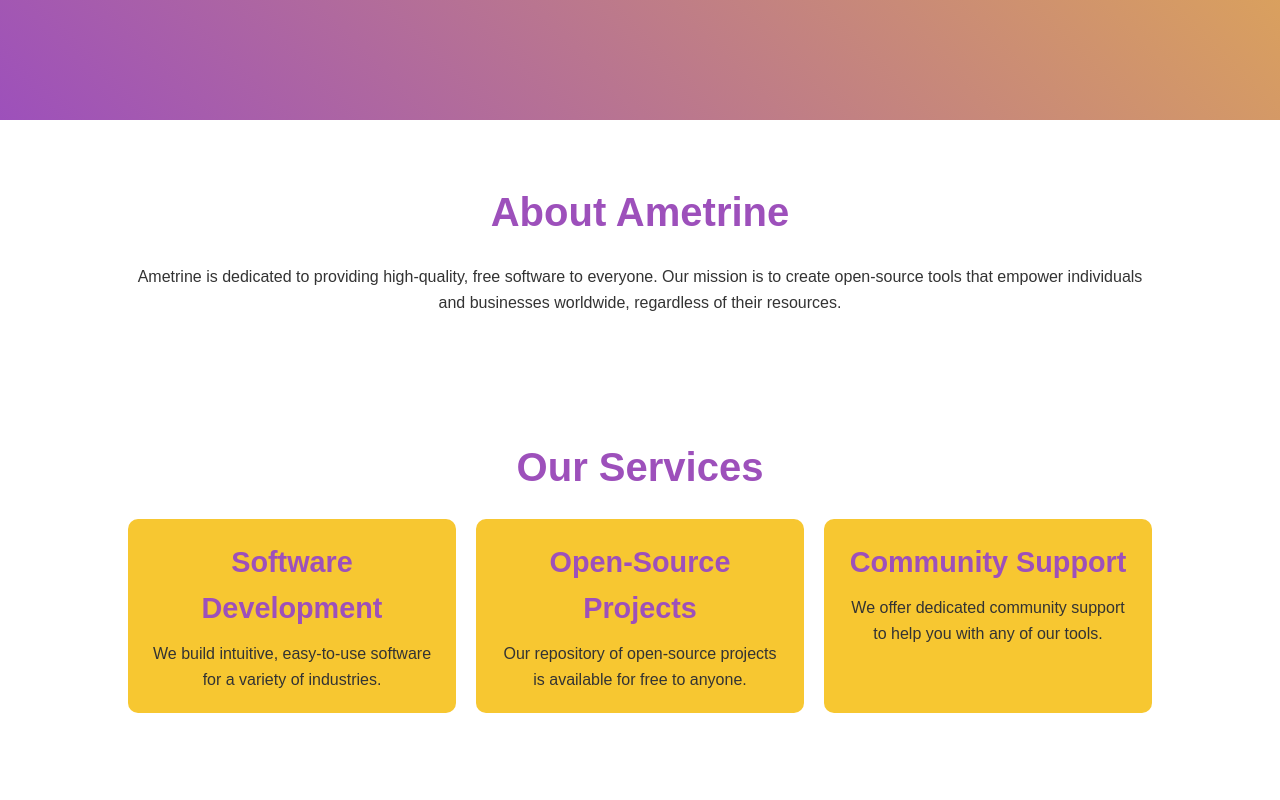
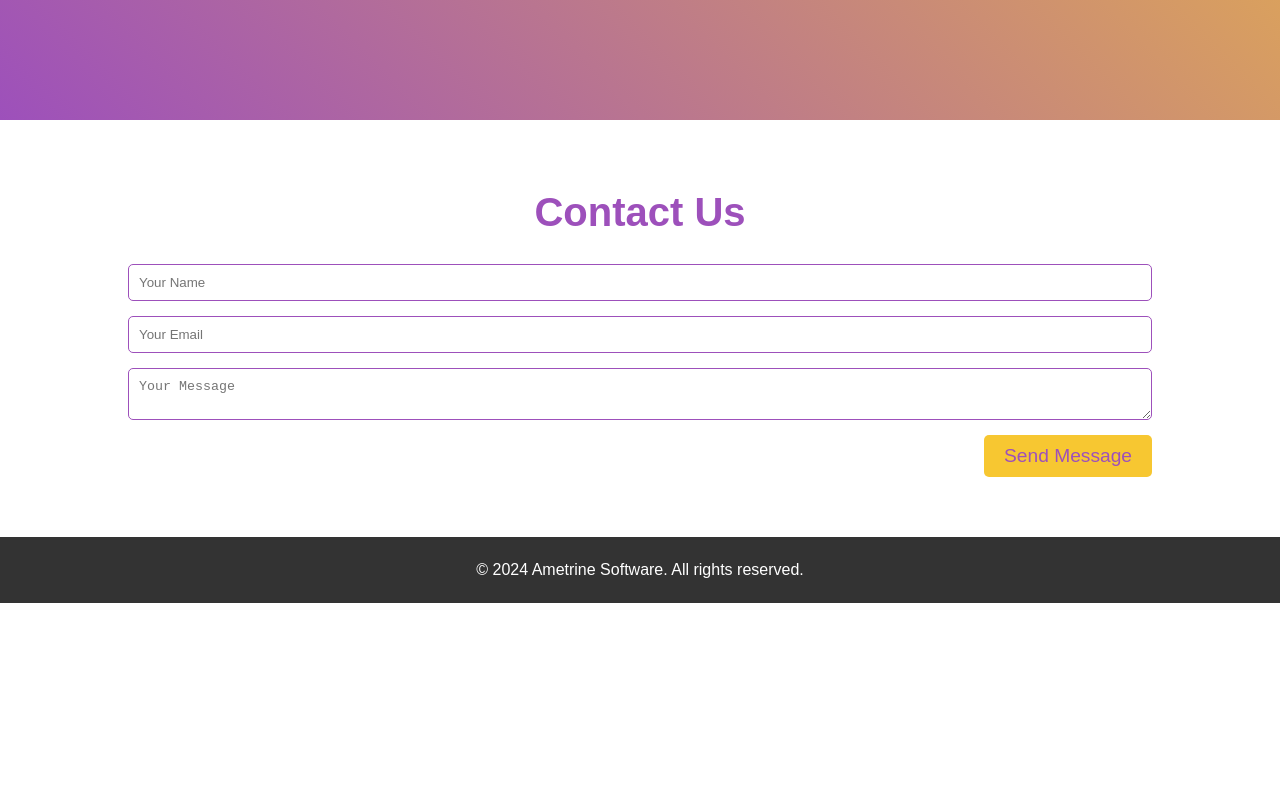
Before and after one commit to Noticxs/AmetrineWeb, a plain HTML site: page index.html in a window 1280 px wide. Shown: the part 680-1480 px from the top of the page. After the commit the page ends 1283 px from the top, so only its background shows below. Drawn offline with Linux system fonts and the light colour scheme.

Commit message:
update products.html, index.html and added about.html

```diff
--- a/index.html
+++ b/index.html
@@ -13,8 +13,8 @@
             <div class="logo">Ametrine</div>
             <ul class="nav-links">
                 <li><a href="index.html">Home</a></li>
-                <li><a href="#about">About</a></li>
                 <li><a href="products.html">Products</a></li>
+                <li><a href="about.html">About</a></li>
                 <li><a href="#contact">Contact</a></li>
             </ul>
         </nav>
@@ -22,37 +22,10 @@
             <div class="hero-text">
                 <h1>Free Software for Everyone</h1>
                 <p>Empowering you with open-source solutions.</p>
-                <a href="#about" class="btn">Learn More</a>
+                <a href="about.html" class="btn">Learn More</a>
             </div>
         </section>
     </header>
-
-    <section id="about" class="section">
-        <div class="container">
-            <h2>About Ametrine</h2>
-            <p>Ametrine is dedicated to providing high-quality, free software to everyone. Our mission is to create open-source tools that empower individuals and businesses worldwide, regardless of their resources.</p>
-        </div>
-    </section>
-
-    <section id="services" class="section">
-        <div class="container">
-            <h2>Our Services</h2>
-            <div class="services-grid">
-                <div class="service">
-                    <h3>Software Development</h3>
-                    <p>We build intuitive, easy-to-use software for a variety of industries.</p>
-                </div>
-                <div class="service">
-                    <h3>Open-Source Projects</h3>
-                    <p>Our repository of open-source projects is available for free to anyone.</p>
-                </div>
-                <div class="service">
-                    <h3>Community Support</h3>
-                    <p>We offer dedicated community support to help you with any of our tools.</p>
-                </div>
-            </div>
-        </div>
-    </section>
 
     <section id="contact" class="section">
         <div class="container">
```
Also changed, not shown: about.html (added, +25 -0 lines), products.html (+1 -1 lines).
